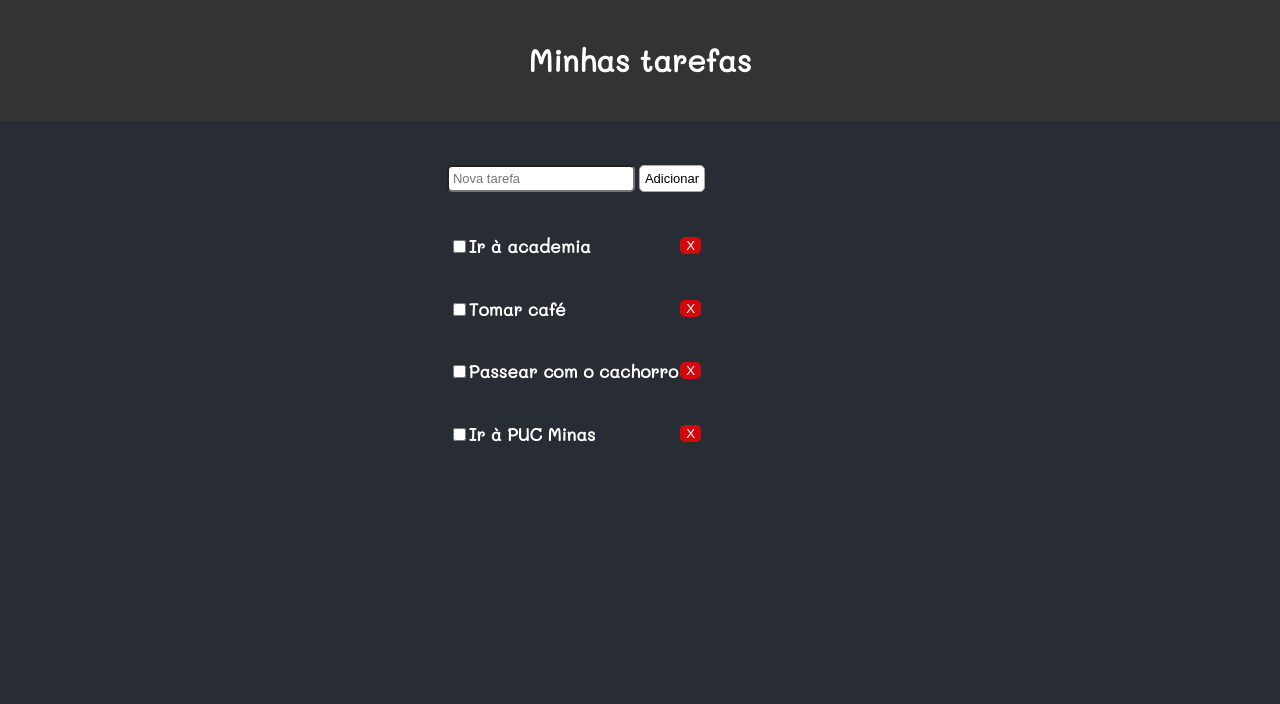
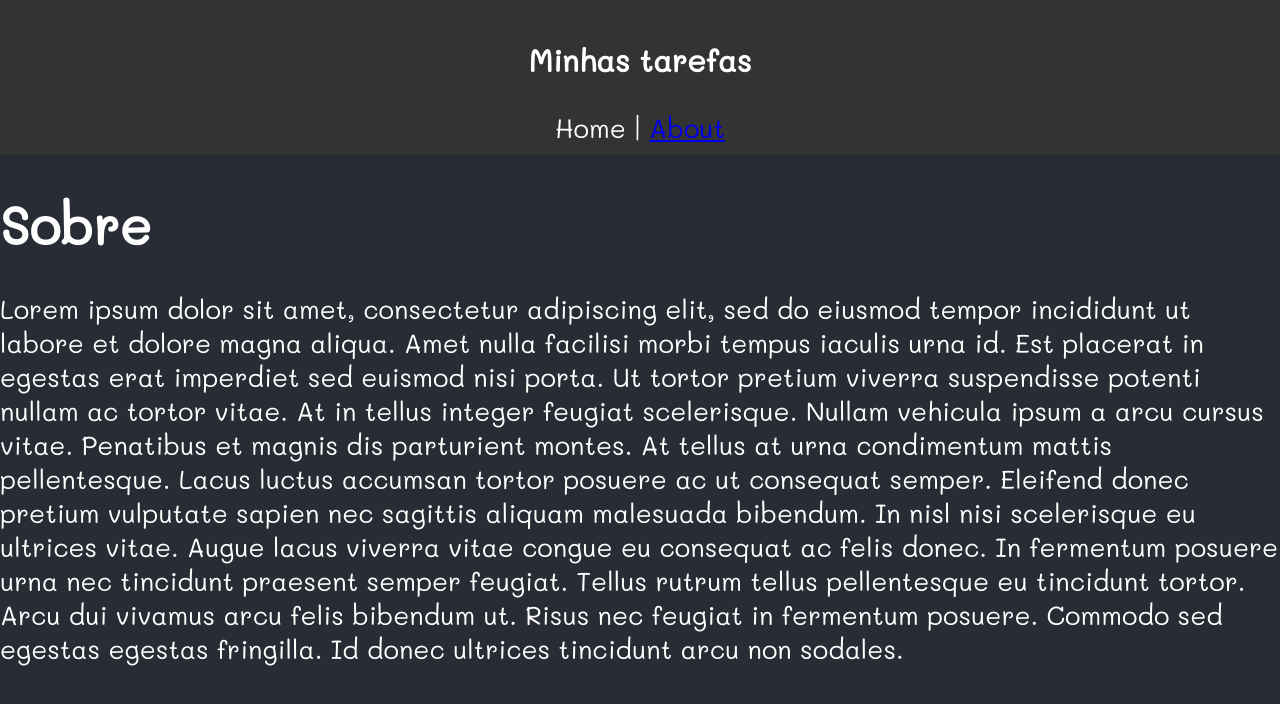
Before and after one commit to amanda-rhodes/levelup-pucminas-2019-02, a React (Create React App) app in the folder app-1/: page /about in a window 1280 px wide. Shown: the top 704 px of the page. Built offline with nearby package versions, Linux system fonts and the light colour scheme.

Commit message:
Finalizada rota e navegação. Criada página "about"

```diff
--- a/app-1/src/App.js
+++ b/app-1/src/App.js
@@ -4,7 +4,8 @@ import Todo from './components/Todo';
 import AddTodo from './components/AddTodo';
 import uuid from 'uuid';
 import { BrowserRouter as Router, Route } from 'react-router-dom';
-import Header from './components/layout/Header'
+import Header from './components/layout/Header';
+import About from './components/pages/About'
 
 class App extends Component {
   constructor(props) {
@@ -70,6 +71,8 @@ class App extends Component {
       <Router>
         <div>
           <Header />
+          <Route exact path="/" render={props => (
+            <React.Fragment>
               <div className="App-container">
                 <AddTodo
                   addTodo={this.addTodoNoApp}
@@ -80,6 +83,9 @@ class App extends Component {
                   markCompletedNoApp={this.markCompletedNoApp}
                 />
               </div>
+            </React.Fragment>
+          )}/>
+          <Route path="/about" component={About} />
         </div>
       </Router>
     )
--- a/app-1/src/components/layout/Header.js
+++ b/app-1/src/components/layout/Header.js
@@ -1,9 +1,13 @@
 import React from 'react';
+import { Link } from 'react-router-dom';
 
 function Header() {
   return (
     <header style={headerStyle} >
       <h3>Minhas tarefas</h3>
+      <Link style={linkStyle} to="/">Home</Link>
+      <span> | </span>
+      <Link to="about">About</Link>
     </header>
   );
 }
@@ -16,4 +20,10 @@ const headerStyle = {
   textAlign: "center",
 }
 
+const linkStyle = {
+  textDecoration: "none",
+  color: "white",
+}
+
+
 export default Header;
--- /dev/null
+++ b/app-1/src/components/pages/About.js
@@ -0,0 +1,14 @@
+import React, { Component } from 'react'
+
+export class About extends Component {
+  render() {
+    return (
+      <React.Fragment>
+        <h1>Sobre</h1>
+        <p>Lorem ipsum dolor sit amet, consectetur adipiscing elit, sed do eiusmod tempor incididunt ut labore et dolore magna aliqua. Amet nulla facilisi morbi tempus iaculis urna id. Est placerat in egestas erat imperdiet sed euismod nisi porta. Ut tortor pretium viverra suspendisse potenti nullam ac tortor vitae. At in tellus integer feugiat scelerisque. Nullam vehicula ipsum a arcu cursus vitae. Penatibus et magnis dis parturient montes. At tellus at urna condimentum mattis pellentesque. Lacus luctus accumsan tortor posuere ac ut consequat semper. Eleifend donec pretium vulputate sapien nec sagittis aliquam malesuada bibendum. In nisl nisi scelerisque eu ultrices vitae. Augue lacus viverra vitae congue eu consequat ac felis donec. In fermentum posuere urna nec tincidunt praesent semper feugiat. Tellus rutrum tellus pellentesque eu tincidunt tortor. Arcu dui vivamus arcu felis bibendum ut. Risus nec feugiat in fermentum posuere. Commodo sed egestas egestas fringilla. Id donec ultrices tincidunt arcu non sodales.</p>
+      </React.Fragment>
+    )
+  }
+}
+
+export default About
```
Lines whose indentation alone changed are shown as unchanged.
